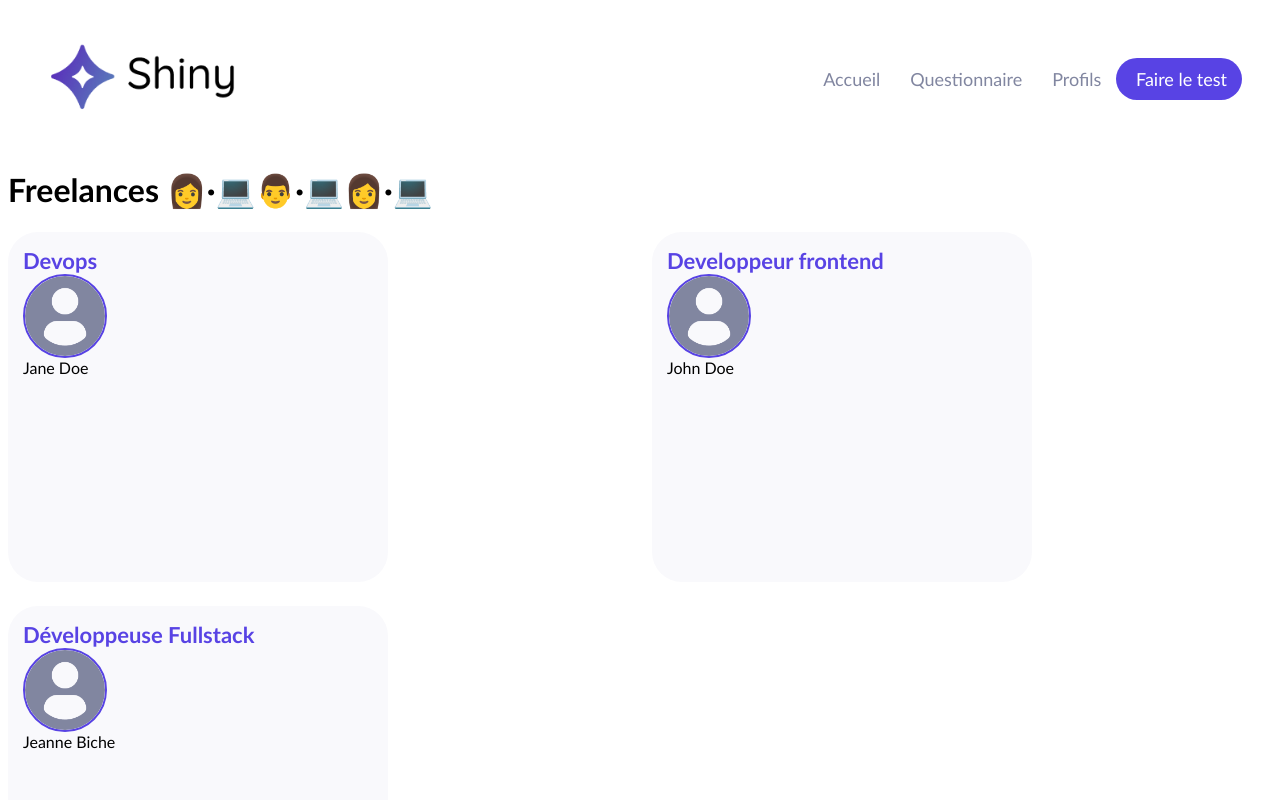
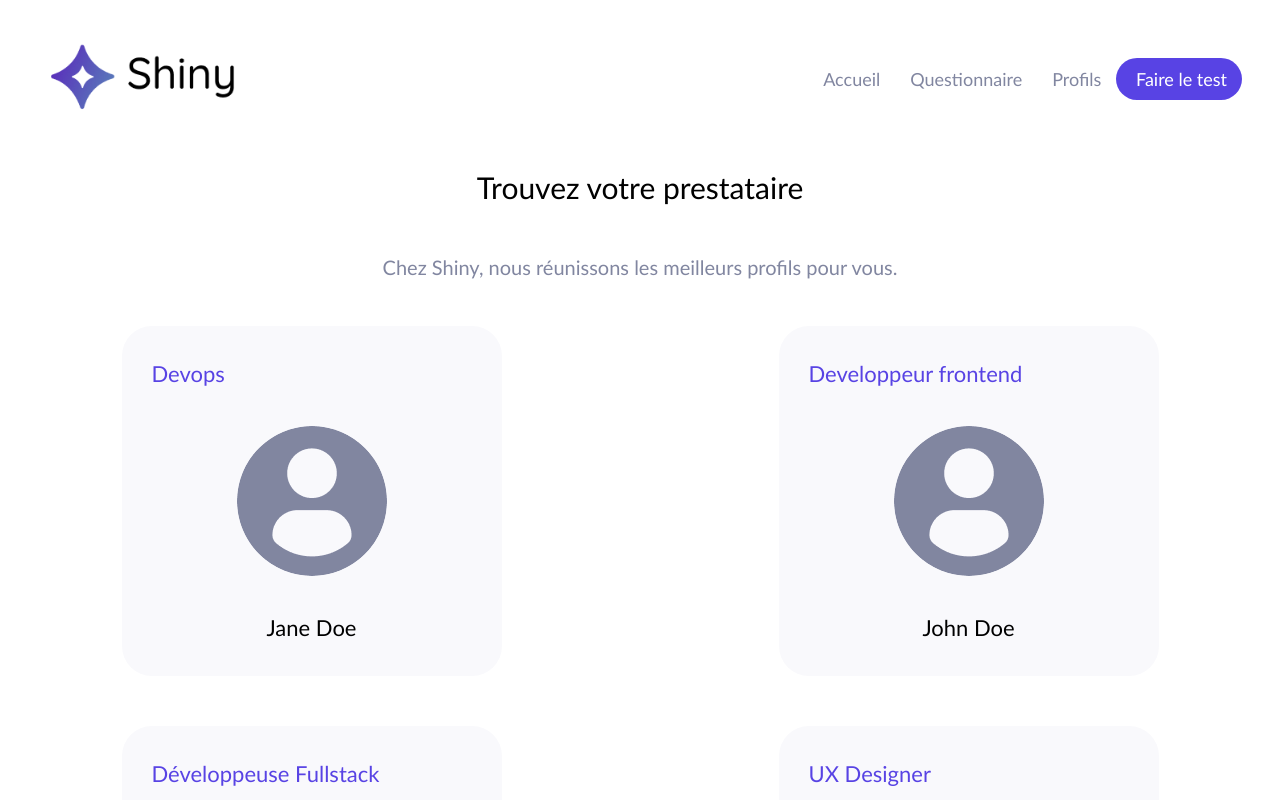
Before and after one commit to jamesattoh/Shiny-Agency-React-App, a React (Create React App) app: page /freelances in a window 1280 px wide. Shown: the top 800 px of the page. Built offline with nearby package versions, Linux system fonts and the light colour scheme.

Commit message:
error and profiles pages done

```diff
--- a/src/components/Card/index.jsx
+++ b/src/components/Card/index.jsx
@@ -6,14 +6,22 @@ import colors from "../../utils/style/colors"
 const CardLabel = styled.span`
     color: #5843e4;
     font-size: 22px;
-    font-weight: bold;
+    font-weight: normal;
+    padding-left: 15px;
 `
 
 const CardImage = styled.img`
-    height: 80px;
-    width: 80px;
+    height: 150px;
+    width: 150px;
+    align-self: center;
     border-radius: 50%;
-    border: 2px solid #5843e4;
+`
+
+const CardTitle = styled.span`
+    color: black;
+    font-size: 22px;
+    font-weight: normal;
+    align-self: center;
 `
 
 const CardWrapper = styled.div`
@@ -21,21 +29,23 @@ const CardWrapper = styled.div`
     flex-direction: column;
     padding: 15px;
     background-color: ${colors.backgroundLight};
+    justify-content: space-around;
     border-radius: 30px;
     width: 350px;
     transition: 200ms;
     &:hover {
-        cursor: pointer;
+        cursor: pointer; //change le curseur fleche en curseur "main"
         box-shadow: 2px 2px 10px #e2e3e9;
     }
+
 `
 
 function Card({ label, title, picture,}) {
     return (
-        <CardWrapper style={{ display: 'flex', flexDirection: 'column', padding: 15 }}>
+        <CardWrapper>
             <CardLabel>{label}</CardLabel>
             <CardImage src={picture} alt="freelance"/>
-            <span>{title}</span>
+            <CardTitle>{title}</CardTitle>
         </CardWrapper>
     )
 }
--- a/src/components/Error/index.jsx
+++ b/src/components/Error/index.jsx
@@ -1,8 +1,33 @@
+import styled from "styled-components"
+import ErrorIllustration from "../../assets/404.svg"
+import colors from "../../utils/style/colors"
+
+
+const ErrorWrapper = styled.div`
+    margin: 30px;
+    display: flex;
+    flex-direction: column;
+    background-color: ${colors.backgroundLight};
+    align-items: center;
+`
+const ErrorTitle = styled.h1`
+    font-weight: 300;
+`
+const ErrorSubtitle = styled.h2`
+    font-weight: 300;
+    color: ${colors.secondary};
+`
+const Illustration = styled.img`
+    max-width: 800px;
+`
+
 function Error() {
     return (
-        <div>
-            <h1>Oups 🙈 Cette page n'existe pas</h1>
-        </div>
+        <ErrorWrapper>
+            <ErrorTitle>Oups ...</ErrorTitle>
+            <Illustration src={ErrorIllustration}/>
+            <ErrorSubtitle>Il semblerait que la page que vous cherchez n'existe pas</ErrorSubtitle>
+        </ErrorWrapper>
     )
 }
 
--- a/src/pages/Freelances/index.jsx
+++ b/src/pages/Freelances/index.jsx
@@ -1,6 +1,8 @@
 import Card from '../../components/Card'
 import DefaultPicture from '../../assets/profile.png'
 import styled from 'styled-components'
+
+import colors from '../../utils/style/colors'
 
 const freelanceProfiles = [
     {
@@ -18,21 +20,43 @@ const freelanceProfiles = [
         jobTitle: 'Développeuse Fullstack',
         picture: DefaultPicture,
     },
+    {
+      name: 'Lorem ipsum',
+      jobTitle: 'UX Designer',
+      picture: DefaultPicture,
+    },
 ]
 
 
 const CardsContainer = styled.div`
-    display: grid;
-    gap: 24px;
-    grid-template-rows: 350px 350px;
-    grid-template-columns: repeat(2, 1fr);
+  display: grid;
+  gap: 50px;
+  grid-template-rows: 350px 350px;
+  grid-template-columns: repeat(2, 1fr);
+  justify-items: center;
 `
+const PageTitle = styled.h1`
+  font-size: 30px;
+  color: black;
+  font-weight: 300;
+  text-align: center;
+  padding-bottom: 30px;
+`
+const PageSubtitle = styled.h2`
+  font-size: 20px;
+  color: ${colors.secondary};
+  font-weight: 300;
+  text-align: center;
+  padding-bottom: 30px;
+`
+
 
 function Freelances() {
 
   return (
     <div>
-      <h1>Freelances 👩·💻👨·💻👩·💻</h1>
+      <PageTitle>Trouvez votre prestataire</PageTitle>
+      <PageSubtitle>Chez Shiny, nous réunissons les meilleurs profils pour vous.</PageSubtitle>
       <CardsContainer>
         {freelanceProfiles.map((profile, index) => (
             <Card
```
